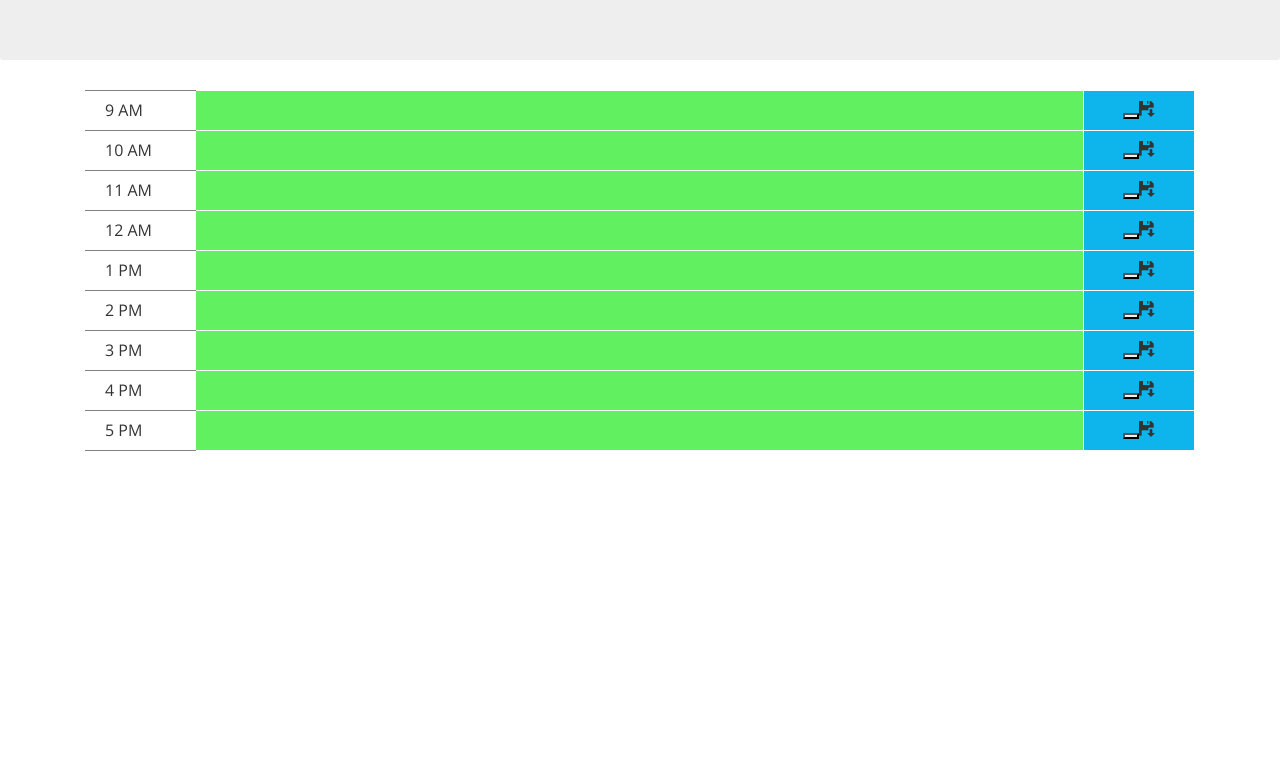
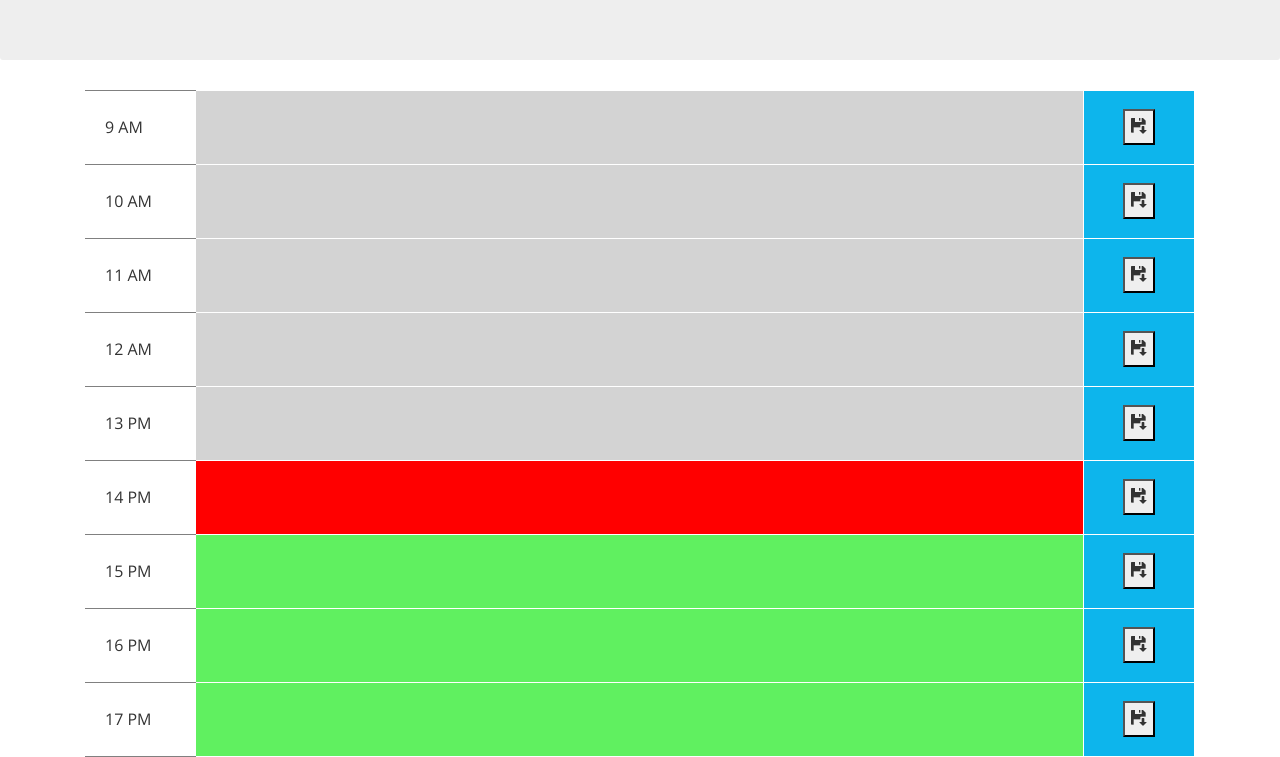
Before and after one commit to kZhaanbaev/work-day-scheduler, a plain HTML site: page index.html in a window 1280 px wide. Shown: the part 186-943 px from the top of the page. Before the commit the page ends 800 px from the top, so only its background shows below. Drawn offline with nearby package versions, Linux system fonts and the light colour scheme.

Commit message:
added color logic based on the time of the day

```diff
--- a/assets/css/style.css
+++ b/assets/css/style.css
@@ -15,7 +15,7 @@ table {
 }
 
 tr {
-  height: 40px;
+  line-height: 30px;
 }
 
 textarea {
--- a/assets/js/script.js
+++ b/assets/js/script.js
@@ -3,26 +3,59 @@ const table_el = $('table');
 
 displayTimeTable();
 
+
 function displayTimeTable(){
+    let currentTime = '2:34 PM';
+    // moment().format('LT');
+
     for(i = 9; i < 18; i++){
         let tr = $('<tr>');
         let tdTime = $('<td class="td-time">');
+        let am_pm;
 
         if(i < 13){
-            tdTime.text(`${i} AM`)
+            am_pm = 'AM';
         }else{
-            tdTime.text(`${i-12} PM`)
+            am_pm = 'PM';
         }
+
+        tdTime.text(`${i} ${am_pm}`);
 
         let tdTextarea = $('<td class="td-text">');
         let textarea = $('<textarea>');
         tdTextarea.append(textarea);
 
+        // background-color: var(--color-light-green);
+
+        if(am_pm === 'AM'){
+            if(currentTime.substr(currentTime.length - 2) === 'AM'){
+                if(i < currentTime.substr(0,currentTime.indexOf(':'))){
+                    tdTextarea.css('backgroundColor', 'lightgrey');
+                }else if(i > currentTime.substr(0,currentTime.indexOf(':'))){
+                    tdTextarea.css('backgroundColor', 'var(--color-light-green)');
+                }else{
+                    tdTextarea.css('backgroundColor', 'red');
+                }
+            }else{
+                tdTextarea.css('backgroundColor', 'lightgrey');
+            }
+        }else{
+            if(currentTime.substr(currentTime.length - 2) === 'PM'){
+                if(i - 12 < currentTime.substr(0,currentTime.indexOf(':'))){
+                    tdTextarea.css('backgroundColor', 'lightgrey');
+                }else if(i - 12 > currentTime.substr(0,currentTime.indexOf(':'))){
+                    tdTextarea.css('backgroundColor', 'var(--color-light-green)');
+                }else{
+                    tdTextarea.css('backgroundColor', 'red');
+                }
+            }
+        }
+
         let tdSave = $('<td class="td-save">');
         let button = $('<button>');
         let span = $('<span class="glyphicon glyphicon-floppy-save">');
+        button.append(span);
         tdSave.append(button);
-        tdSave.append(span);
 
         tr.append(tdTime);
         tr.append(tdTextarea);
--- a/index.html
+++ b/index.html
@@ -17,7 +17,7 @@
 </head>
 
 <body>
-  <header class="jumbotron">
+  <header class="jumbotron text-center">
     <h1 class="display-3">Work Day Scheduler</h1>
     <p class="lead">A simple calendar app for scheduling your work day</p>
     <p id="currentDay" class="lead"></p>
@@ -36,6 +36,7 @@
     <script src="https://maxcdn.bootstrapcdn.com/bootstrap/4.0.0/js/bootstrap.min.js"
       integrity="sha384-JZR6Spejh4U02d8jOt6vLEHfe/JQGiRRSQQxSfFWpi1MquVdAyjUar5+76PVCmYl"
       crossorigin="anonymous"></script>
+    <script src="https://rawgit.com/moment/moment/2.2.1/min/moment.min.js"></script>
     <script src="./assets/js/script.js"></script>
 </body>
 
```
